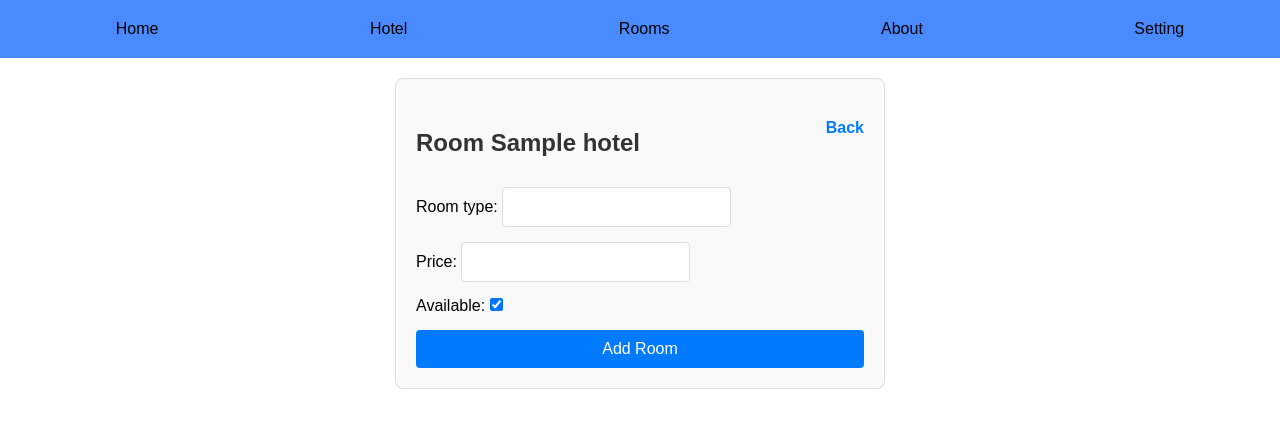
After one commit to Naurangi123/Hotel-Management, a Django app: page /hotel/1/room/add/ in a window 1280 px wide. The commit adds this page. Shown: the top 428 px of the page. Run offline with Django 5.2, Linux system fonts and the light colour scheme; tables that the repository leaves empty hold one stand-in row (values such as "Sample post"); some libraries are stand-ins or nearby versions.

Commit message:
adding features

```diff
--- a/hotel_app/forms.py
+++ b/hotel_app/forms.py
@@ -17,9 +17,4 @@ class RoomForm(forms.ModelForm):
 class BookRoomForm(forms.ModelForm):
     class Meta:
         model=Booking
-        fields=['user','room','check_in','check_out','status']
-
-class BookRoomForm(forms.ModelForm):
-    class Meta:
-        model=Booking
-        fields=['user','room','check_in','check_out','status']
+        fields=['user','room','check_in']
--- a/hotel_app/models.py
+++ b/hotel_app/models.py
@@ -1,5 +1,6 @@
 from django.db import models
 from django.contrib.auth.models import User
+from django.utils import timezone
 # Create your models here.
 
 
@@ -17,6 +18,7 @@ class Room(models.Model):
     hotel = models.ForeignKey(Hotel, related_name='rooms', on_delete=models.CASCADE)
     room_type = models.CharField(max_length=50)  # e.g., Single, Double, Suite
     price = models.DecimalField(max_digits=8, decimal_places=2)
+    room_image = models.ImageField(upload_to='room_images/', default='room_images/default_image.jpg',null=True, blank=True)
     available = models.BooleanField(default=True)
 
     def __str__(self):
@@ -25,8 +27,8 @@ class Room(models.Model):
 class Booking(models.Model):
     user = models.ForeignKey(User, on_delete=models.CASCADE)
     room = models.ForeignKey(Room, on_delete=models.CASCADE)
-    check_in = models.DateField()
-    check_out = models.DateField()
+    check_in = models.DateField(default=timezone.now())
+    check_out = models.DateField(null=True, blank=True)
     status = models.CharField(max_length=20, default="Pending")  # Pending, Confirmed, Cancelled
     created_at = models.DateTimeField(auto_now_add=True)
 
--- a/hotel_app/templates/hotel/add_room.html
+++ b/hotel_app/templates/hotel/add_room.html
@@ -1,18 +1,16 @@
 {% extends 'hotel/base.html' %}
 {% block content %}
-<h1>Add Room to {{ hotel.name }}</h1>
-
-{% if messages %}
-<ul>
-    {% for message in messages %}
-    <li>{{ message }}</li>
-    {% endfor %}
-</ul>
-{% endif %}
-
-<form method="POST">
-    {% csrf_token %}
-    {{ form.as_p }}
-    <button type="submit">Add Room</button>
-</form>
+<div class="room-form">
+    <div class="room-top-main">
+        <h2>Room {{ hotel.name }}</h2>
+        <a href="{% url 'hotel_detail' hotel.id %}">Back</a>
+    </div>
+    <div class="room-top-form">
+        <form method="POST">
+            {% csrf_token %}
+            {{ form.as_p }}
+            <button type="submit">Add Room</button>
+        </form>
+    </div>
+</div>
 {% endblock %}
--- a/hotel_app/templates/hotel/base.html
+++ b/hotel_app/templates/hotel/base.html
@@ -5,15 +5,19 @@
     <meta charset="UTF-8">
     <meta name="viewport" content="width=device-width, initial-scale=1.0">
     <link rel="stylesheet" href="{% static 'css/hotel.css' %}">
+    <link rel="stylesheet" href="{% static 'css/checkout.css' %}">
+    <script src="https://kit.fontawesome.com/8b71382ea9.js" crossorigin="anonymous"></script>
     <title>Book Your Place/Room</title>
 </head>
 <body>
-    {% for message in messages %}
-        <p>{{ message }}</p>
-    {% endfor %}
+    {% include 'hotel/navbar.html' %}
 
     {% block content %}
-
+        {% if messages %}
+            {% for message in messages %}
+                <p>{{ message }}</p>
+            {% endfor %}
+        {% endif %}
     {% endblock %}
 </body>
 </html>
--- a/hotel_app/templates/hotel/hotel_list.html
+++ b/hotel_app/templates/hotel/hotel_list.html
@@ -1,9 +1,5 @@
 {% extends './base.html' %}
 {% block content %}
-<header>
-    <h1>Hotel List</h1>
-    <p>Find the best hotels for your stay</p>
-</header>
 <div class="hotel-list">
     {% for hotel in hotels %}
     <div class="hotel">
--- /dev/null
+++ b/hotel_app/templates/hotel/navbar.html
@@ -0,0 +1,11 @@
+{% block content %}
+    <nav>
+        <ul>
+            <li>Home</li>
+            <li>Hotel</li>
+            <li>Rooms</li>
+            <li>About</li>
+            <li>Setting</li>
+        </ul>
+    </nav>
+{% endblock %}
--- a/hotel_app/urls.py
+++ b/hotel_app/urls.py
@@ -1,15 +1,18 @@
+from django.urls import path
 from . import views
-from django.urls import path
-
 
 urlpatterns = [
-    path('', views.hotel_list, name='home'),
-    path('hotel/<int:hotel_id>/',views.hotel_detail,name='hotel_detail'),
-    path('hotel/<int:hotel_id>/add_room',views.add_room,name='add_room'),
-    path('hotel/<int:hotel_id>/available_rooms',views.available_rooms,name='available_rooms'),
-    path('hotel/<int:hotel_id>/room/<int:room_id>/',views.room_booking,name='room_booking'),
-    path('hotel/<int:room_id>/room_check_out/',views.room_check_out,name="room_check_out"),
-    path('hotel/booked_room/',views.booked_room,name='booked_room'),
-    path('rooms/available/', views.available_rooms, name='available_rooms'),
-    path('rooms/available/<int:hotel_id>/', views.available_rooms, name='available_rooms_by_hotel'),
+    path('', views.hotel_list, name='hotel_list'),
+    path('hotel/<int:hotel_id>/', views.hotel_detail, name='hotel_detail'),
+    path('hotel/create/', views.hotel_create, name='hotel_create'),
+    path('hotel/<int:hotel_id>/update/', views.hotel_update, name='hotel_update'),
+
+    path('hotel/<int:hotel_id>/rooms/', views.available_rooms, name='available_rooms'),
+    path('hotel/<int:hotel_id>/room/add/', views.add_room, name='add_room'),
+
+    path('hotel/<int:hotel_id>/room/<int:room_id>/book/', views.room_booking, name='room_booking'),
+    path('booked-rooms/', views.booked_rooms, name='booked_rooms'),
+    path('room/<int:room_id>/checkout/', views.check_out_room, name='check_out_room'),
+
+    path('booking-history/<int:user_id>/', views.booking_history, name='booking_history'),
 ]
--- a/hotel_app/views.py
+++ b/hotel_app/views.py
@@ -1,118 +1,105 @@
-from django.shortcuts import render,get_object_or_404,redirect
+from django.shortcuts import render, get_object_or_404, redirect
 from django.contrib import messages
-from .models import Room,Hotel,Booking
-from .forms import HotelForm,RoomForm,BookRoomForm
 from django.db.models import Q
+from django.utils import timezone
+from datetime import datetime
+from .models import Room, Hotel, Booking
+from .forms import HotelForm, RoomForm, BookRoomForm
 
-# Create your views here.
 def hotel_list(request):
     hotels = Hotel.objects.all()
     return render(request, 'hotel/hotel_list.html', {'hotels': hotels})
 
 def hotel_detail(request, hotel_id):
-    hotel=Hotel.objects.prefetch_related('rooms').get(id=hotel_id)
-    rooms=hotel.rooms.all()
-    return render(request, 'hotel/hotel_detail.html', {'hotel': hotel,'rooms':rooms})
-
-# def available_rooms(request, hotel_id):
-#     hotel = Hotel.objects.get(id=hotel_id)
-#     available_rooms = Room.objects.filter(hotel=hotel, available=True)
-#     return render(request, 'hotel/available_rooms.html', {'hotel': hotel, 'rooms': available_rooms})
-
+    hotel = get_object_or_404(Hotel.objects.prefetch_related('rooms'), id=hotel_id)
+    rooms = hotel.rooms.all()
+    return render(request, 'hotel/hotel_detail.html', {'hotel': hotel, 'rooms': rooms})
 
 def available_rooms(request, hotel_id=None):
-    hotel = Hotel.objects.get(id=hotel_id) if hotel_id else None
-
-    if hotel:
-        rooms = Room.objects.filter(hotel=hotel)
-    else:
-        rooms = Room.objects.all()
-    booked_rooms = Booking.objects.values_list('room', flat=True)
+    hotel = get_object_or_404(Hotel, id=hotel_id) if hotel_id else None
+    rooms = Room.objects.filter(hotel=hotel) if hotel else Room.objects.all()
+    booked_rooms = Booking.objects.values_list('room_id', flat=True)
     available_rooms = rooms.exclude(id__in=booked_rooms)
-    for room in available_rooms:
-        room.is_available = room.id not in booked_rooms
-
-    return render(request, 'hotel/available_rooms.html', {'hotel': hotel,'rooms': available_rooms})
-
+    return render(request, 'hotel/available_rooms.html', {'hotel': hotel, 'rooms': available_rooms})
 
 def add_room(request, hotel_id):
-    hotel=get_object_or_404(Hotel,id=hotel_id)
-    if request.method=='POST':
-        form=RoomForm(request.POST)
+    hotel = get_object_or_404(Hotel, id=hotel_id)
+    if request.method == 'POST':
+        form = RoomForm(request.POST)
         if form.is_valid():
-            room=form.save(commit=False)
-            room.hotel=hotel
+            room = form.save(commit=False)
+            room.hotel = hotel
             room.save()
-            messages.success(request,"Room Added Successfully!")
+            messages.success(request, "Room Added Successfully!")
             return redirect('available_rooms', hotel_id=hotel.id)
     else:
-        form=RoomForm()
-        return render(request, 'hotel/add_room.html', {'hotel': hotel,'form':form})
+        form = RoomForm()
+    return render(request, 'hotel/add_room.html', {'hotel': hotel, 'form': form})
 
 def hotel_create(request):
-    if request.method=='POST':
-        form=HotelForm(request.POST)
+    if request.method == 'POST':
+        form = HotelForm(request.POST)
         if form.is_valid():
             form.save()
-            messages.success(request,"Hotel Added Successfully!")
+            messages.success(request, "Hotel Added Successfully!")
             return redirect('hotel_list')
     else:
-        form=HotelForm()
+        form = HotelForm()
     return render(request, 'hotel/add_hotel.html', {'form': form})
 
 def hotel_update(request, hotel_id):
-    hotel = get_object_or_404(Hotel,id=hotel_id)
+    hotel = get_object_or_404(Hotel, id=hotel_id)
     if request.method == 'POST':
-        form=HotelForm(request.POST,instance=hotel)
+        form = HotelForm(request.POST, instance=hotel)
         if form.is_valid():
             form.save()
-            return redirect("hoteil_detail",hotel_id=hotel.id)
+            return redirect("hotel_detail", hotel_id=hotel.id)
     else:
-        form=HotelForm(instance=hotel)
-    return render(request, 'hotel/edit_hotel.html', {'hotel': hotel,'form':form})
+        form = HotelForm(instance=hotel)
+    return render(request, 'hotel/edit_hotel.html', {'hotel': hotel, 'form': form})
 
-def room_booking(request,hotel_id,room_id):
-    hotel = get_object_or_404(Hotel,id=hotel_id)
-    room = get_object_or_404(Room,id=room_id)
-    if room.available:
-        if request.method == 'POST':
-            form=BookRoomForm(request.POST)
-            if form.is_valid():
-                room.available = False
-                room.save()
-                form.save()
-                messages.success(request,"Booking Successful!")
-                return render(request, 'hotel/booking_success.html',{'room':room,'hotel':hotel})
-        else:
-            form=BookRoomForm()
-            return render(request, 'hotel/book_room.html', {'hotel': hotel, 'room': room,'form': form})
+def room_booking(request, hotel_id, room_id):
+    hotel = get_object_or_404(Hotel, id=hotel_id)
+    room = get_object_or_404(Room, id=room_id)
+    if Booking.objects.filter(room=room).exists():
+        messages.error(request, "Sorry, this room is already booked.")
+        return redirect('available_rooms', hotel_id=hotel.id)
+    if request.method == 'POST':
+        form = BookRoomForm(request.POST)
+        if form.is_valid():
+            booking = form.save(commit=False)
+            booking.room = room
+            booking.user = request.user
+            booking.check_in = timezone.now()
+            booking.status = 'Confirmed'
+            booking.save()
+            messages.success(request, "Booking Successful!")
+            return redirect('booked_rooms')
     else:
-        messages.error(request,"Sorry, this room is not available.")
-        return render(request, 'hotel/available_rooms.html', {'hotel': hotel, 'rooms': hotel.rooms.filter(available=True)})
+        form = BookRoomForm()
+    return render(request, 'hotel/book_room.html', {'hotel': hotel, 'room': room, 'form': form})
 
-def booked_room(request):
-    booked_room=Booking.objects.prefetch_related('room').all()
-    return render(request,'hotel/booked_room.html',{'booked_room':booked_room})
+def booked_rooms(request,room_id):
+    rooms = Booking.objects.select_related('room').get(id=room_id)
+    return render(request, 'hotel/booked_room.html', {'rooms': rooms})
 
-
-def room_check_in(request,room_id):
-    room = get_object_or_404(Room,id=room_id)
-    return render(request, 'hotel/check_in.html', {'room': room})
-
-def room_check_out(request,room_id):
-    room=get_object_or_404(Room,id=room_id)
-    if request.method == 'POST':
-        booking=Booking.objects.get(room=room)
-        booking.status='Confirmed'
-        booking.check_out=request.POST['check_out']
-        booking.save()
-        room.available=True
-        room.save()
-        messages.success(request,'Check Out Successfully!')
-        return redirect('booking_history', user_id=request.user.id)
-    else:
-        return render(request, 'hotel/check_out.html', {'room':room})
+def check_out_room(request, room_id):
+    booking = get_object_or_404(Booking, room_id=room_id, status='Confirmed')
+    booking.status = 'Checked Out'
+    booking.check_out_time = timezone.now()
+    booking.total_charges = calculate_total_charges(booking)
+    booking.room.available = True
+    booking.room.save()
+    booking.save()
+    messages.success(request, "Checked out successfully!")
+    return redirect('booked_rooms')
 
 def booking_history(request, user_id):
-    booking=Booking.objects.filter(user=user_id)
-    return render(request,'hotel/booking_history.html',{'booking':booking})
+    bookings = Booking.objects.filter(user_id=user_id)
+    return render(request, 'hotel/booking_history.html', {'bookings': bookings})
+
+def calculate_total_charges(booking):
+    if not booking.check_in or not booking.check_out_time:
+        return 0
+    nights_stayed = max((booking.check_out_time - booking.check_in).days, 1)
+    return nights_stayed * booking.room.price
--- a/hotel_booking_management/settings.py
+++ b/hotel_booking_management/settings.py
@@ -37,6 +37,7 @@ INSTALLED_APPS = [
     'django.contrib.sessions',
     'django.contrib.messages',
     'django.contrib.staticfiles',
+    'django_browser_reload',
     'hotel_app',
     'authApp',
 ]
@@ -49,6 +50,7 @@ MIDDLEWARE = [
     'django.contrib.auth.middleware.AuthenticationMiddleware',
     'django.contrib.messages.middleware.MessageMiddleware',
     'django.middleware.clickjacking.XFrameOptionsMiddleware',
+    'django_browser_reload.middleware.BrowserReloadMiddleware',
 ]
 
 ROOT_URLCONF = 'hotel_booking_management.urls'
--- a/hotel_booking_management/urls.py
+++ b/hotel_booking_management/urls.py
@@ -21,5 +21,6 @@ from django.conf.urls.static import static
 
 urlpatterns = [
     path('admin/', admin.site.urls),
+     path("__reload__/", include("django_browser_reload.urls")),
     path('',include('hotel_app.urls')),
 ]+ static(settings.MEDIA_URL, document_root=settings.MEDIA_ROOT)
--- /dev/null
+++ b/static/css/checkout.css
@@ -0,0 +1,10 @@
+
+:root {
+    --primary-color: #4CAF50;
+    --secondary-color: #f4f4f9;
+    --text-color: #333;
+    --background-color: #fff;
+    --button-hover-color: #45a049;
+    --border-color: #e1e1e1;
+    --card-shadow: rgba(0, 0, 0, 0.1);
+}
--- a/static/css/hotel.css
+++ b/static/css/hotel.css
@@ -4,18 +4,12 @@
     padding: 0;
 }
 
-header {
-    background-color: #333;
-    color: white;
-    text-align: center;
-    padding: 20px;
-}
-
 .hotel-list {
+    width: 100%;
     display: flex;
     flex-wrap: wrap;
-    justify-content: space-around;
-    margin: 20px;
+    justify-content: stretch;
+    margin-top: 10px;
 }
 
 .hotel {
@@ -28,9 +22,10 @@ header {
     text-align: justify;
     transition: 0.2s ease-in-out;
     &:hover{
-        box-shadow: 5px 10px 10px rgba(78, 74, 74, 0.756);
+        width: 352px;
+        box-shadow: 0px 10px 20px rgba(56, 52, 52, 0.756);
         transition: 0.2s  ease-in-out;
-        transform: translateX(10px);
+        transform: translate(10px 10px);
     }
 }
 
@@ -51,6 +46,7 @@ header {
 }
 
 .hotel-description {
+    width: 325px;
     font-size: 14px;
     color: #555;
     margin-bottom: 15px;
@@ -72,16 +68,9 @@ header {
 
 h1 {
     font-size: 2rem;
-    color: #333;
+    color: #ccc5c5;
     text-align: center;
     margin-top: 20px;
-}
-
-p {
-    font-size: 1rem;
-    color: #555;
-    line-height: 1.5;
-    text-align: center;
 }
 
 h2 {
@@ -90,22 +79,26 @@ h2 {
     color: #444;
 }
 
-
-ul {
-    list-style-type: none;
-    padding-left: 0;
+nav{
+    width: 100%;
+    padding: 10px;
+    background-color: #4a8aff;
 }
 
-li {
-    border: 1px solid #ddd;
-    padding: 10px;
-    margin: 10px 0;
-    background-color: #f9f9f9;
-    border-radius: 5px;
+ul{
+    display: flex;
+    justify-content: space-around;
+    align-items: center;
+    list-style-type: none;
+}
+ul>li{
+    padding: 10px 35px;
+    border-radius: 8px
 }
 
 li:hover {
-    background-color: #f1f1f1;
+    background-color: #d57eef;
+    color: #333;
 }
 
 a {
@@ -122,15 +115,6 @@ span {
     font-weight: bold;
     font-size: 1rem;
 }
-
-span.available {
-    color: green;
-}
-
-span.not-available {
-    color: red;
-}
-
 a.add-room, a.room-available {
     display: inline-block;
     margin-top: 20px;
@@ -144,3 +128,214 @@ a.add-room, a.room-available {
 a.add-room:hover, a.room-available:hover {
     background-color: #0056b3;
 }
+
+/* Hotel Detail */
+
+.hotel-container {
+    display: flex;
+    margin: 20px;
+}
+.hotel-img{
+    flex: 1;
+    margin-right: 20px;
+}
+
+.hotel-img img {
+    width: 500px;
+    height: auto;
+    border-radius: 8px;
+}
+
+.hotel-information {
+    display: flex;
+    justify-content: flex-start;
+    flex-direction: column;
+    align-items: baseline
+}
+
+.hotel-information h1 {
+    font-size: 2em;
+    color: #333;
+    margin-bottom: 10px;
+}
+
+.hotel-information p {
+    font-size: 1em;
+    color: #605c5c;
+    line-height: 1.6;
+    text-align: justify;
+}
+
+
+.hotel-rooms {
+    font-family: Arial, sans-serif;
+    padding: 20px;
+    background-color: #f4f4f4;
+    border-radius: 8px;
+    margin-top: 20px;
+}
+
+
+.hotel-rooms h2 {
+    font-size: 24px;
+    color: #333;
+    margin-bottom: 20px;
+}
+
+.hotel-rooms p {
+    font-size: 16px;
+    color: #be3737;
+}
+
+
+.add-room {
+    display: inline-block;
+    margin-top: 10px;
+    padding: 8px 16px;
+    background-color: #4CAF50;
+    color: white;
+    text-decoration: none;
+    border-radius: 4px;
+    font-size: 16px;
+}
+
+.add-room:hover {
+    background-color: #45a049;
+}
+
+/* Room Details */
+.room-info {
+    display: flex;
+    flex-wrap: wrap;
+    gap: 20px;
+    margin-top: 20px;
+}
+
+.room-detail {
+    background-color: white;
+    padding: 15px;
+    border-radius: 8px;
+    box-shadow: 0 4px 8px rgba(0, 0, 0, 0.1);
+    width: 350px;
+    text-align: center;
+}
+
+.room-img img {
+    width: 100%;
+    height: auto;
+    border-radius: 8px;
+}
+
+.room-detail p {
+    font-size: 16px;
+    color: #555;
+    margin-top: 10px;
+}
+
+.not-available {
+    color: rgb(247, 241, 241);
+    font-weight: bold;
+    background-color: #be3737;
+    padding: 10px;
+    border-radius: 5px;
+}
+
+.available {
+    color: rgb(251, 251, 251);
+    font-weight: bold;
+    background-color: #28a745;
+    border-radius: 5px;
+    padding: 10px;
+}
+
+.room-detail a {
+    display: inline-block;
+    margin-top: 10px;
+    padding: 8px 16px;
+    background-color: #007BFF;
+    color: white;
+    text-decoration: none;
+    border-radius: 4px;
+    font-size: 14px;
+}
+
+.room-detail a:hover {
+    background-color: #0056b3;
+}
+
+.room-available {
+    display: inline-block;
+    margin-top: 20px;
+    padding: 10px 20px;
+    background-color: #28a745;
+    color: white;
+    text-decoration: none;
+    border-radius: 4px;
+    font-size: 16px;
+}
+
+.room-available:hover {
+    background-color: #218838;
+    color: white;
+}
+
+/* Room Form Css */
+
+.room-form {
+    width: 35%;
+    margin: 20px auto;
+    padding: 20px;
+    border: 1px solid #ddd;
+    border-radius: 8px;
+    background-color: #f9f9f9;
+}
+
+.room-top-main {
+    display: flex;
+    justify-content: space-between;
+    align-items: center;
+}
+
+.room-top-main h2 {
+    font-size: 24px;
+    color: #333;
+}
+
+.room-top-main a {
+    text-decoration: none;
+    color: #007BFF;
+    font-weight: bold;
+}
+
+.room-top-form {
+    margin-top: 30px;
+}
+
+.room-top-form form {
+    display: flex;
+    flex-direction: column;
+    gap: 15px;
+}
+
+.room-top-form form input,
+.room-top-form form select,
+.room-top-form form textarea {
+    padding: 10px;
+    border: 1px solid #ddd;
+    border-radius: 4px;
+    font-size: 16px;
+}
+
+.room-top-form form button {
+    padding: 10px 20px;
+    border: none;
+    background-color: #007BFF;
+    color: white;
+    font-size: 16px;
+    cursor: pointer;
+    border-radius: 4px;
+}
+
+.room-top-form form button:hover {
+    background-color: #0056b3;
+}
```
Also changed, not shown: hotel_app/templates/hotel/book_room.html (+9 -5 lines), hotel_app/templates/hotel/booked_room.html (+16 -7 lines), hotel_app/templates/hotel/booking_history.html (+23 -1 lines), hotel_app/templates/hotel/check_in.html (+11 -5 lines), hotel_app/templates/hotel/hotel_detail.html (+26 -11 lines), hotel_app/migrations/0003_room_hotel_image.py (added), hotel_app/migrations/0004_rename_hotel_image_room_room_image.py (added), hotel_app/migrations/0005_alter_booking_check_in_alter_booking_check_out.py (added).
